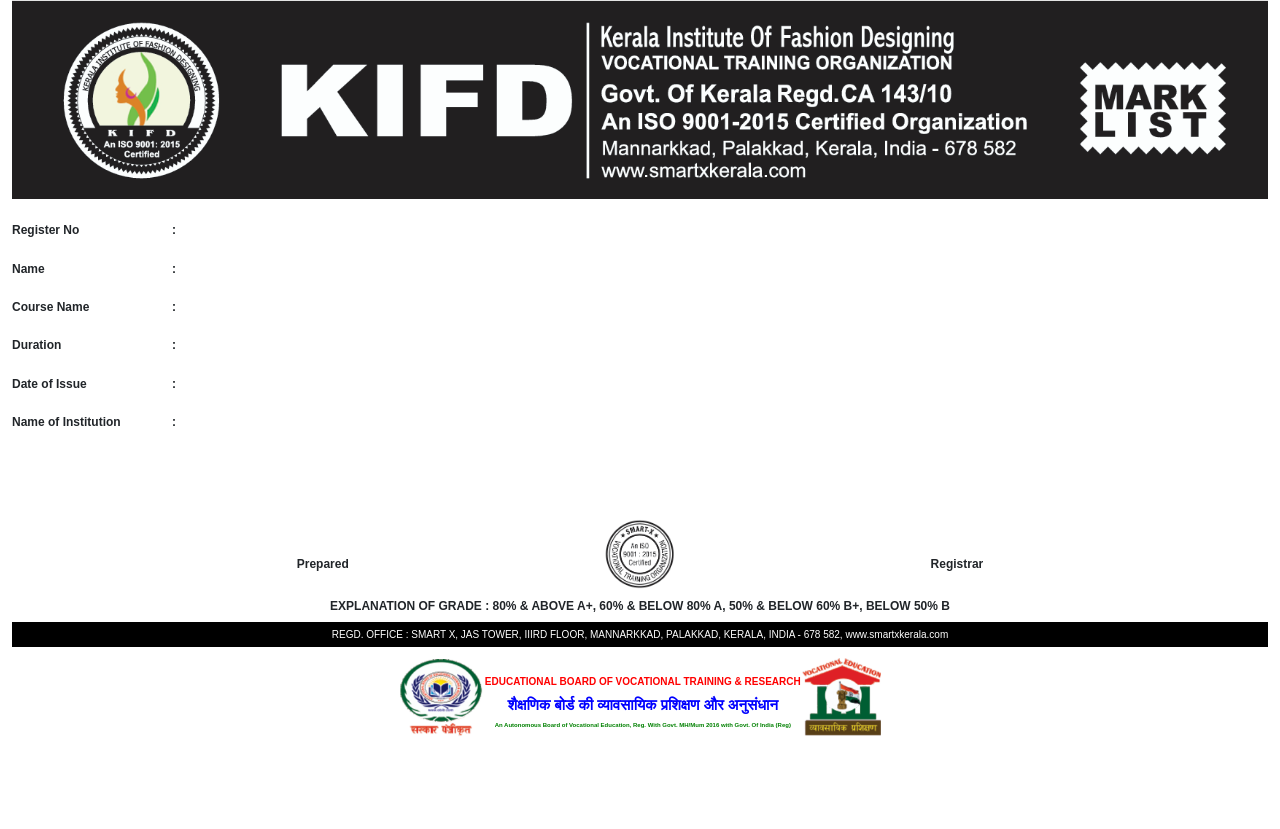
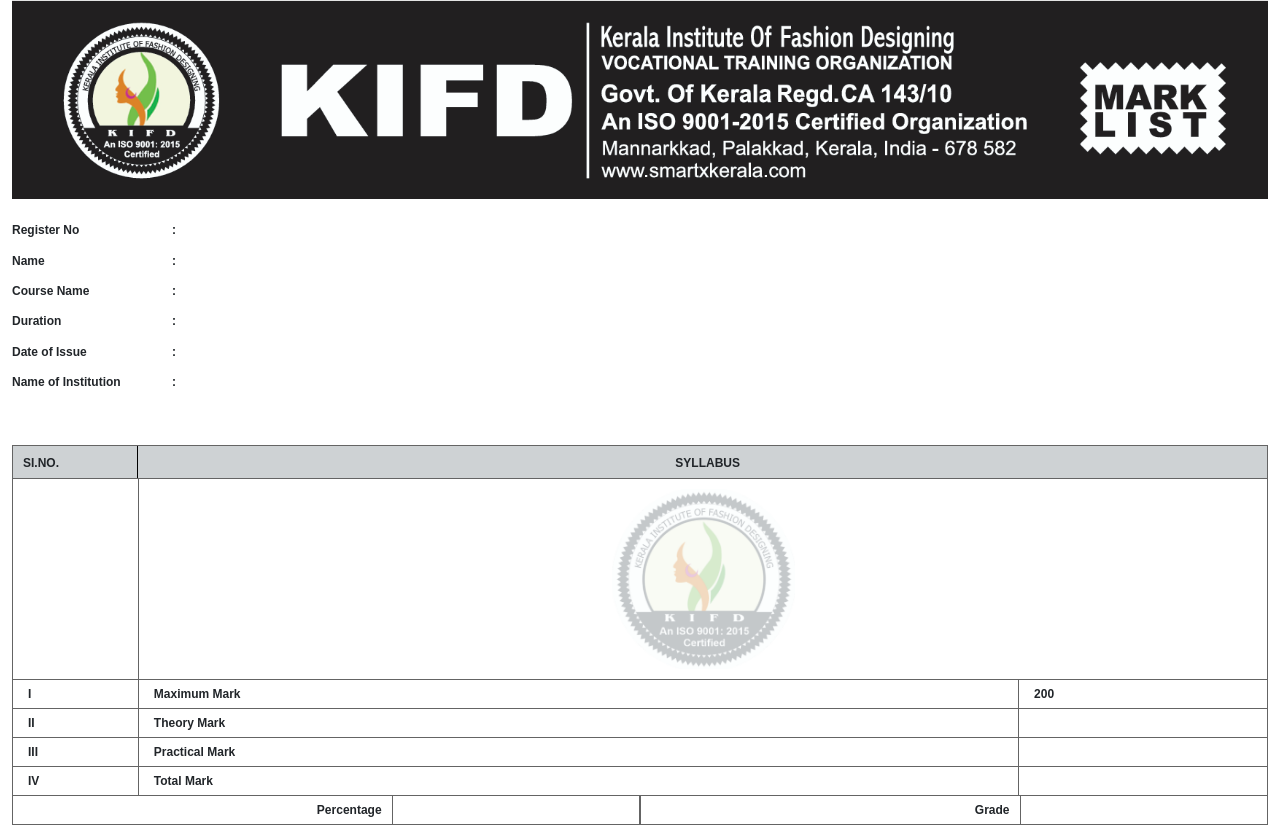
Before and after one commit to muhammadyounus-a/Smart, a plain HTML site: page Table/table2.html in a window 1280 px wide. Shown: the top 829 px of the page. Before the commit the page ends 800 px from the top, so only its background shows below. Drawn offline with nearby package versions, Linux system fonts and the light colour scheme; a web font is replaced by a local one.

Commit message:
table-2 complete

```diff
--- a/Table/table2.html
+++ b/Table/table2.html
@@ -21,29 +21,70 @@
                     <h6>Register No</h6>
                     <h6>:</h6>
                 </div>
-                <div class="BioData mt-3">
+                <div class="BioData mt-2">
                     <h6>Name</h6>
                     <h6>:</h6>
                 </div>
-                <div class="BioData mt-3">
+                <div class="BioData mt-2">
                     <h6>Course Name</h6>
                     <h6>:</h6>
                 </div>
-                <div class="BioData mt-3">
+                <div class="BioData mt-2">
                     <h6>Duration</h6>
                     <h6>:</h6>
                 </div>
-                <div class="BioData mt-3">
+                <div class="BioData mt-2">
                     <h6>Date of Issue</h6>
                     <h6>:</h6>
                 </div>
-                <div class="BioData mt-3">
+                <div class="BioData mt-2">
                     <h6>Name of Institution</h6>
                     <h6>:</h6>
                 </div>
                 <div class="mt-5">
-                    <img class="img-fluid" src="assets/images/table2.png" alt="">
+                    <div class="heading">
+                        <div class="siNo">
+                            <h6>SI.NO.</h6>
+                        </div>
+                        <div class="syllabus">
+                            <h6>SYLLABUS</h6>
+                        </div>
+                    </div>
+                    <div class="logo-img">
+                        <div class="line"></div>
+                        <div class="imgDiv">
+                            <img class="img-fluid" src="assets/images/logo-img2.png" alt="">
+                        </div>
+                    </div>
+                    <div class="rows">
+                        <div class="line1">I</div>
+                        <div class="line2">Maximum Mark</div>
+                        <div class="line3">200</div>
+                    </div>
+                    <div class="rows">
+                        <div class="line4">II</div>
+                        <div class="line5">Theory Mark</div>
+                        <div class="line6"></div>
+                    </div>
+                    <div class="rows">
+                        <div class="line4">III</div>
+                        <div class="line5">Practical Mark</div>
+                        <div class="line6"></div>
+                    </div>
+                    <div class="rows">
+                        <div class="line4">IV</div>
+                        <div class="line5">Total Mark</div>
+                        <div class="line6"></div>
+                    </div>
+                    <div class="rows">
+                        <div class="line7">Percentage</div>
+                        <div class="line8"></div>
+                        <div class="line7">Grade</div>
+                        <div class="line8"></div>
+                    </div>
                 </div>
+
+
                 <footer>
                     <div class="isoDev">
                         <p>Prepared</p>
@@ -57,9 +98,9 @@
                     <div class="branches">
                         <img src="assets/images/branch1.png" alt="">
                         <div class="">
-                            <h6 style="font-size: 10px;color: #FF0000;">EDUCATIONAL BOARD OF VOCATIONAL TRAINING & RESEARCH</h6>
-                            <h6 style="color: #0000FF;font-size: 15px;">शैक्षणिक बोर्ड की व्यावसायिक प्रशिक्षण और अनुसंधान</h6>
-                            <h6 style="color: #008000;font-size: 6px;">An Autonomous Board of Vocational Education, Reg. With Govt. MH/Mum 2016 with Govt. Of India (Reg)</h6>
+                            <h6 style="font-size: 12px;color: #FF0000;">EDUCATIONAL BOARD OF VOCATIONAL TRAINING & RESEARCH</h6>
+                            <h6 style="color: #0000FF;font-size: 17px;">शैक्षणिक बोर्ड की व्यावसायिक प्रशिक्षण और अनुसंधान</h6>
+                            <h6 style="color: #008000;font-size: 8px;">An Autonomous Board of Vocational Education, Reg. With Govt. MH/Mum 2016 with Govt. Of India (Reg)</h6>
                         </div>
                         <img src="assets/images/branch2.png" alt="">
                     </div>
```
Also changed, not shown: Table/index.html (+2 -2 lines), Table/assets/images/logo-img2.png (added).
